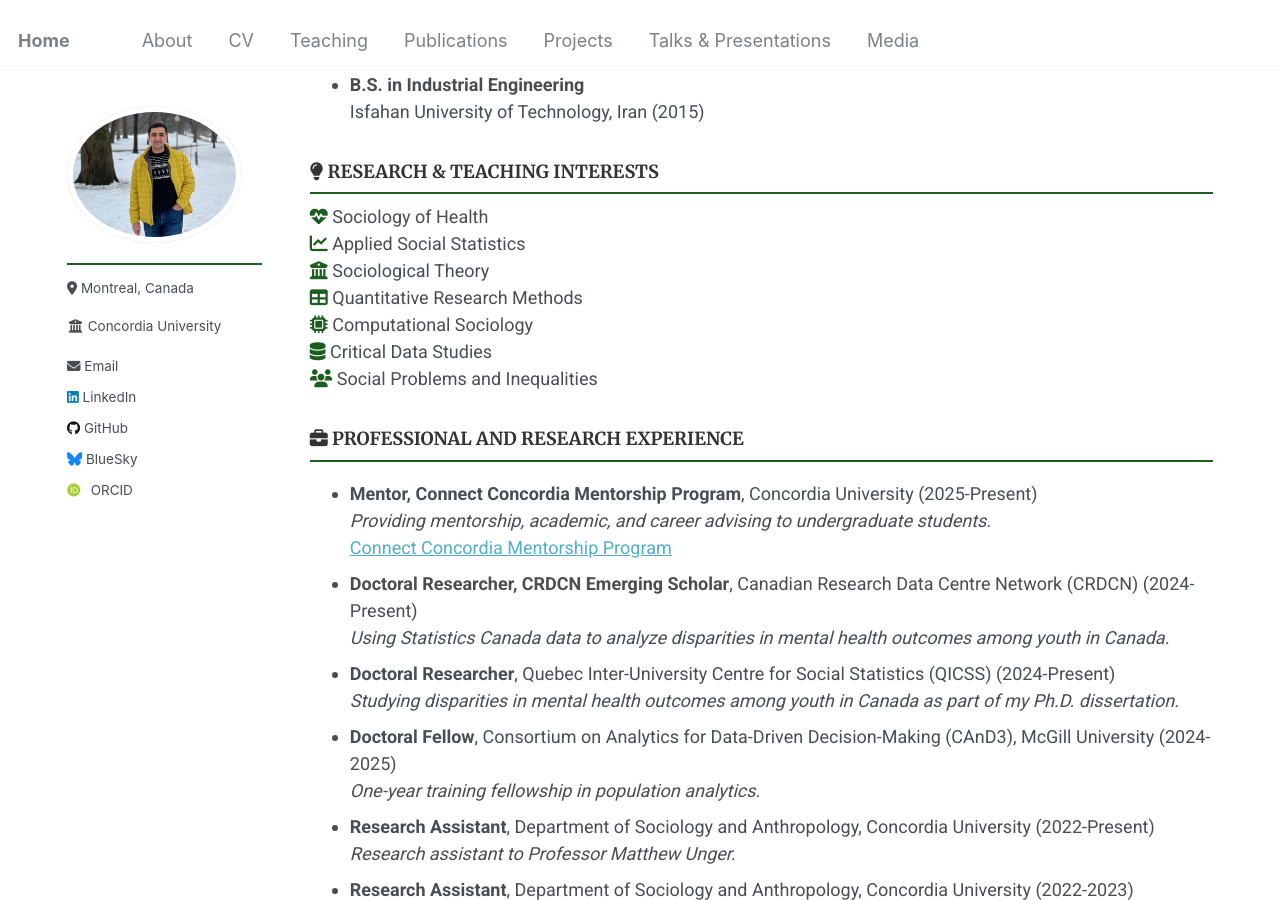
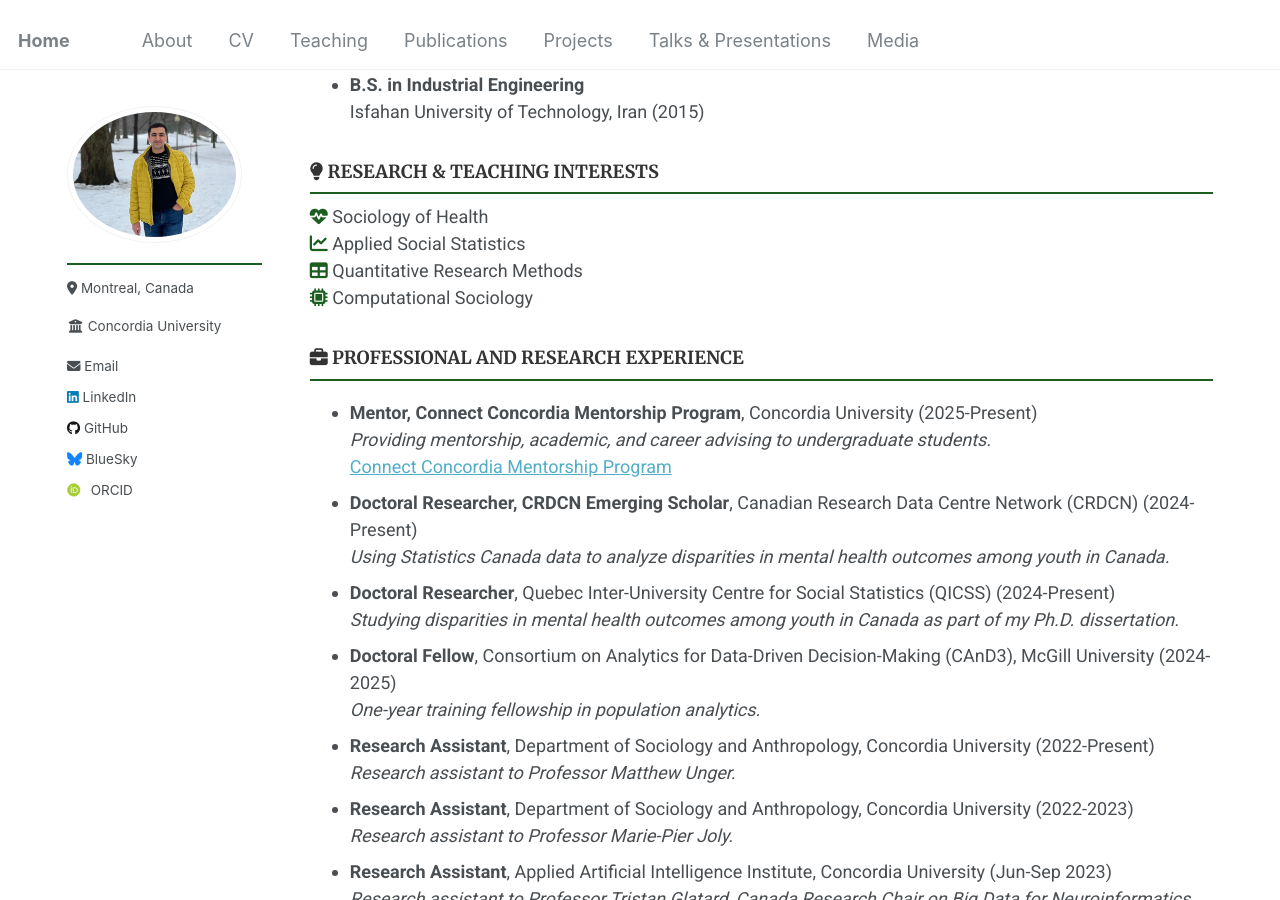
Before and after one commit to Mohsnmonji/mohsnmonji.github.io, a Jekyll site: the page built from _pages/Curriculum Vitae.md, in a window 1280 px wide and 900 px high, scrolled down 333 px. Built offline with Jekyll 4.4.1, drawn with Linux system fonts in a browser that asks for light colours; some web fonts are replaced.

Commit message:
Update Curriculum Vitae.md

```diff
--- a/_pages/Curriculum Vitae.md
+++ b/_pages/Curriculum Vitae.md
@@ -36,11 +36,8 @@ author_profile: true
 <div>
   <i class="fas fa-heartbeat" style="color: #1B5E20;"></i> Sociology of Health<br>
   <i class="fas fa-chart-line" style="color: #1B5E20;"></i> Applied Social Statistics<br>
-  <i class="fas fa-university" style="color: #1B5E20;"></i> Sociological Theory<br>
   <i class="fas fa-table" style="color: #1B5E20;"></i> Quantitative Research Methods<br>
   <i class="fas fa-microchip" style="color: #1B5E20;"></i> Computational Sociology<br>
-  <i class="fas fa-database" style="color: #1B5E20;"></i> Critical Data Studies<br>
-  <i class="fas fa-users" style="color: #1B5E20;"></i> Social Problems and Inequalities
 </div>
 
 ### <i class="fas fa-briefcase"></i> PROFESSIONAL AND RESEARCH EXPERIENCE
```
